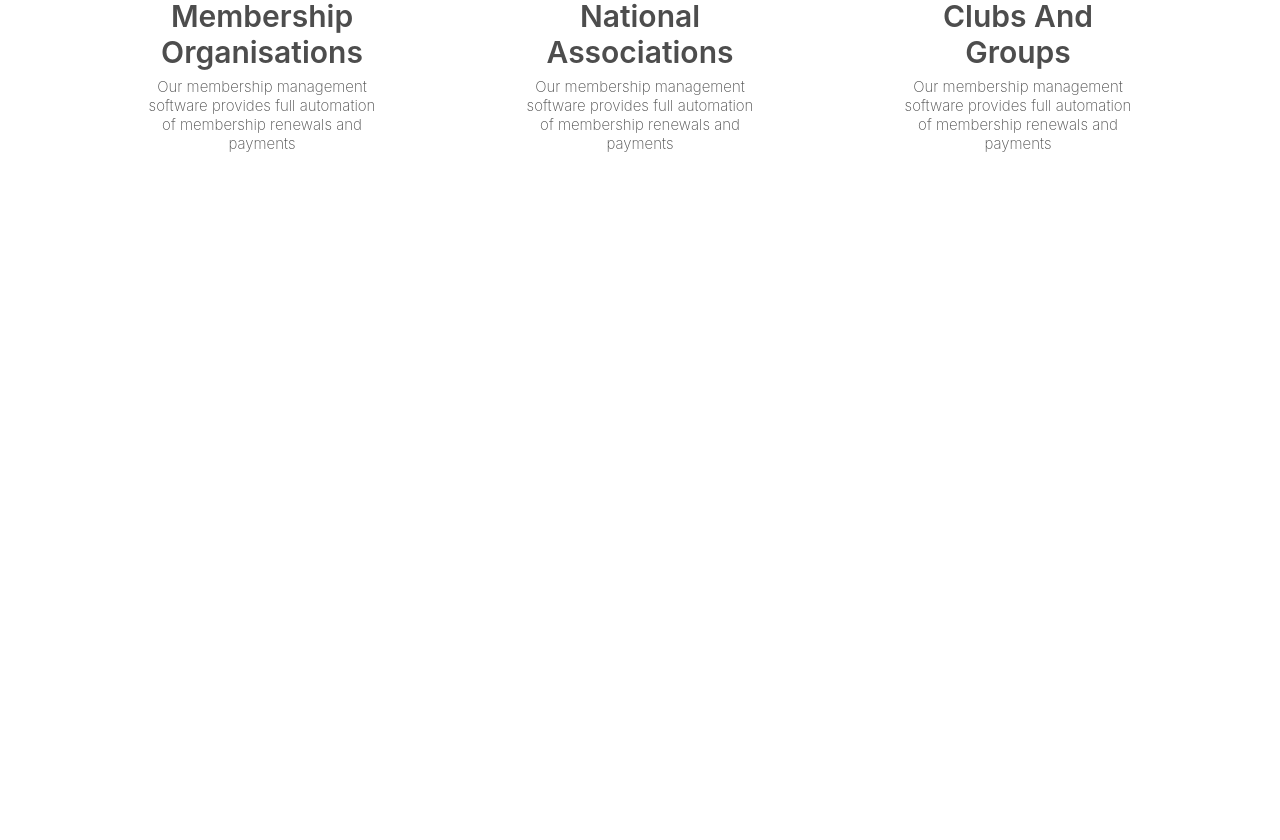
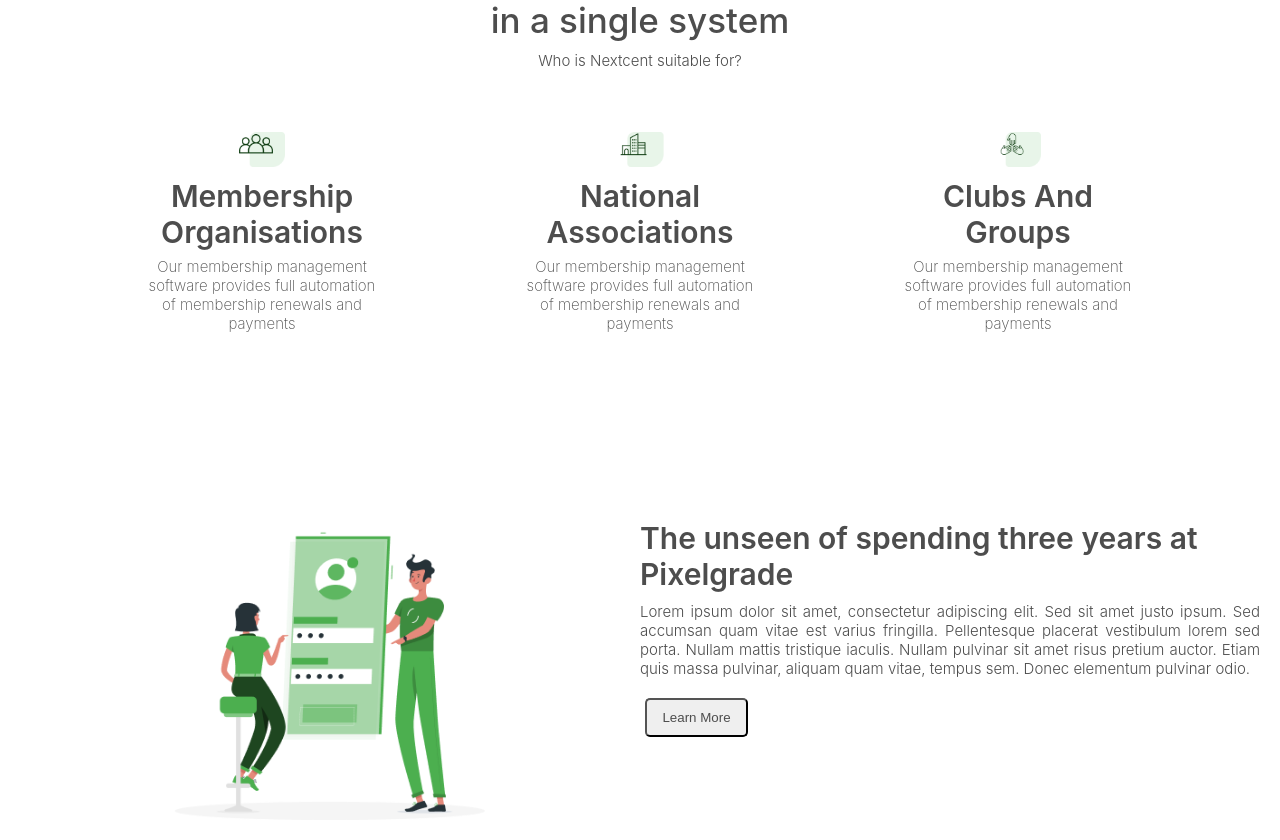
Before and after one commit to itsayusshh/Landing-Page, a React (Create React App) app: page / in a window 1280 px wide. Shown: the part 1201-2041 px from the top of the page. Before the commit the page ends 1361 px from the top, so only its background shows below. Built offline with nearby package versions, Linux system fonts and the light colour scheme.

Commit message:
3rd page

```diff
--- a/src/App.js
+++ b/src/App.js
@@ -5,12 +5,12 @@ import Portfoliopage from "./Portfoliopage.js";
 
 function App() {
   return (
-    <>
+    <div className="mainwrapper">
       <Header />
       <Heropage />
       <Portfoliopage/>
 
-    </>
+    </div>
   );
 }
 
--- a/src/Landingpage.css
+++ b/src/Landingpage.css
@@ -1,6 +1,11 @@
 * {
   margin: 0px;
   padding: 0px;
+}
+
+.mainwrapper {
+  margin: 0 auto;
+  max-width: 1280px;
 }
 
 .navbar {
@@ -232,6 +237,7 @@ button {
 }
 
 .Clients {
+  margin-top: 50px;
   padding: 10px 0 10px 0;
   width: 100vw;
   color: #717171;
@@ -240,6 +246,7 @@ button {
 }
 
 .details {
+  margin-top: 10px;
   padding: 10px 0 10px 0;
   width: 100vw;
   color: #717171;
@@ -247,10 +254,8 @@ button {
   font-weight: 200;
 }
 
-.logocard {
-}
-
 .Logos-container {
+  margin-top: 20px;
   display: flex;
   justify-content: space-evenly;
 }
@@ -259,12 +264,8 @@ button {
   margin: 20px 20px 0 20px;
 }
 
-.Community {
-  width: 100%;
-}
-
 .Community-Holder {
-  margin-top: 20px;
+  margin-top: 100px;
   width: 100%;
 }
 
@@ -288,14 +289,18 @@ button {
 }
 
 .Card {
-  margin-top: 30px;
+  margin-top: 50px;
   display: flex;
   justify-content: space-evenly;
 }
 
 .companyCard {
-  height: 150px;
   width: 20%;
+  border-radius: 20px;
+}
+
+.companyCard:hover {
+  box-shadow: -1px 7px 20px 1px #f2f1f1;
 }
 
 .companyCard img {
@@ -315,3 +320,52 @@ button {
   font-size: 15px;
   font-weight: 200;
 }
+
+.container {
+  margin-top: 150px;
+  display: flex;
+  padding: 20px;
+  justify-content: space-between;
+}
+
+.img-con {
+  display: flex;
+  justify-content: center;
+  width: 50%;
+}
+
+.img-con img {
+  height: 300px;
+  width: 400px;
+}
+
+.container2 {
+  width: 50%;
+}
+
+.img-titile-title {
+  color: #4d4d4d;
+  font-size: 30px;
+  font-weight: 600;
+}
+
+.img-title-subtitle {
+  text-align: justify;
+  margin-top: 10px;
+  color: #4d4d4d;
+  font-weight: 300;
+  font-size: 15px;
+}
+
+.img-titile-button {
+  margin-top: 20px;
+  justify-content: start;
+  display: flex;
+}
+
+.container button {
+  padding: 10px;
+  width: 103px;
+  align-items: center;
+  justify-content: center;
+}
--- a/src/Portfoliopage.js
+++ b/src/Portfoliopage.js
@@ -1,5 +1,6 @@
 import Logo from "./Logo.js";
 import Pictures from "./Logo.js";
+import Rafiki from "./rafiki.png";
 
 import ComopanyLogo1 from "./Logo (0).png";
 import ComopanyLogo2 from "./Logos (1).png";
@@ -39,7 +40,11 @@ const cards = [
   },
   {
     img: Print3,
-    title: "Clubs And Groups",
+    title: (
+      <>
+        Clubs And <br /> Groups
+      </>
+    ),
     subtitle:
       "Our membership management software provides full automation of membership renewals and payments",
   },
@@ -76,6 +81,29 @@ function Portfoliopage() {
           })}
         </div>
       </div>
+      <div className="container">
+        <div className="img-con">
+          <img src={Rafiki}></img>
+        </div>
+        <div className="container2">
+          <div className="img-titile-title">
+            The unseen of spending three years at Pixelgrade
+          </div>
+          <div className="img-title-subtitle">
+            <div>
+              Lorem ipsum dolor sit amet, consectetur adipiscing elit. Sed sit
+              amet justo ipsum. Sed accumsan quam vitae est varius fringilla.
+              Pellentesque placerat vestibulum lorem sed porta. Nullam mattis
+              tristique iaculis. Nullam pulvinar sit amet risus pretium auctor.
+              Etiam quis massa pulvinar, aliquam quam vitae, tempus sem. Donec
+              elementum pulvinar odio.
+            </div>
+          </div>
+          <div className="img-titile-button">
+            <button>Learn More</button>
+          </div>
+        </div>
+      </div>
     </div>
   );
 }
```
Also changed, not shown: src/rafiki.png (added).
